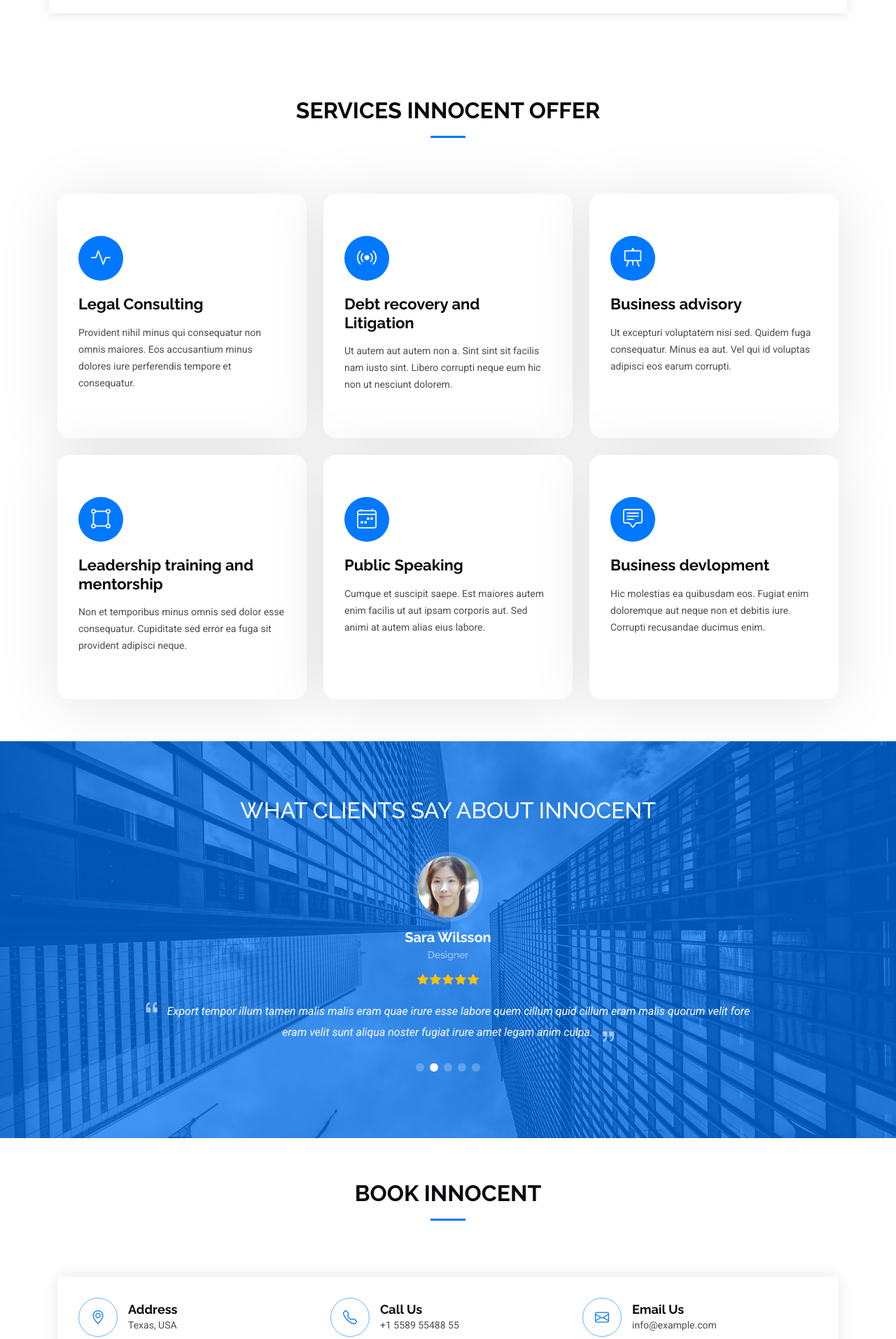
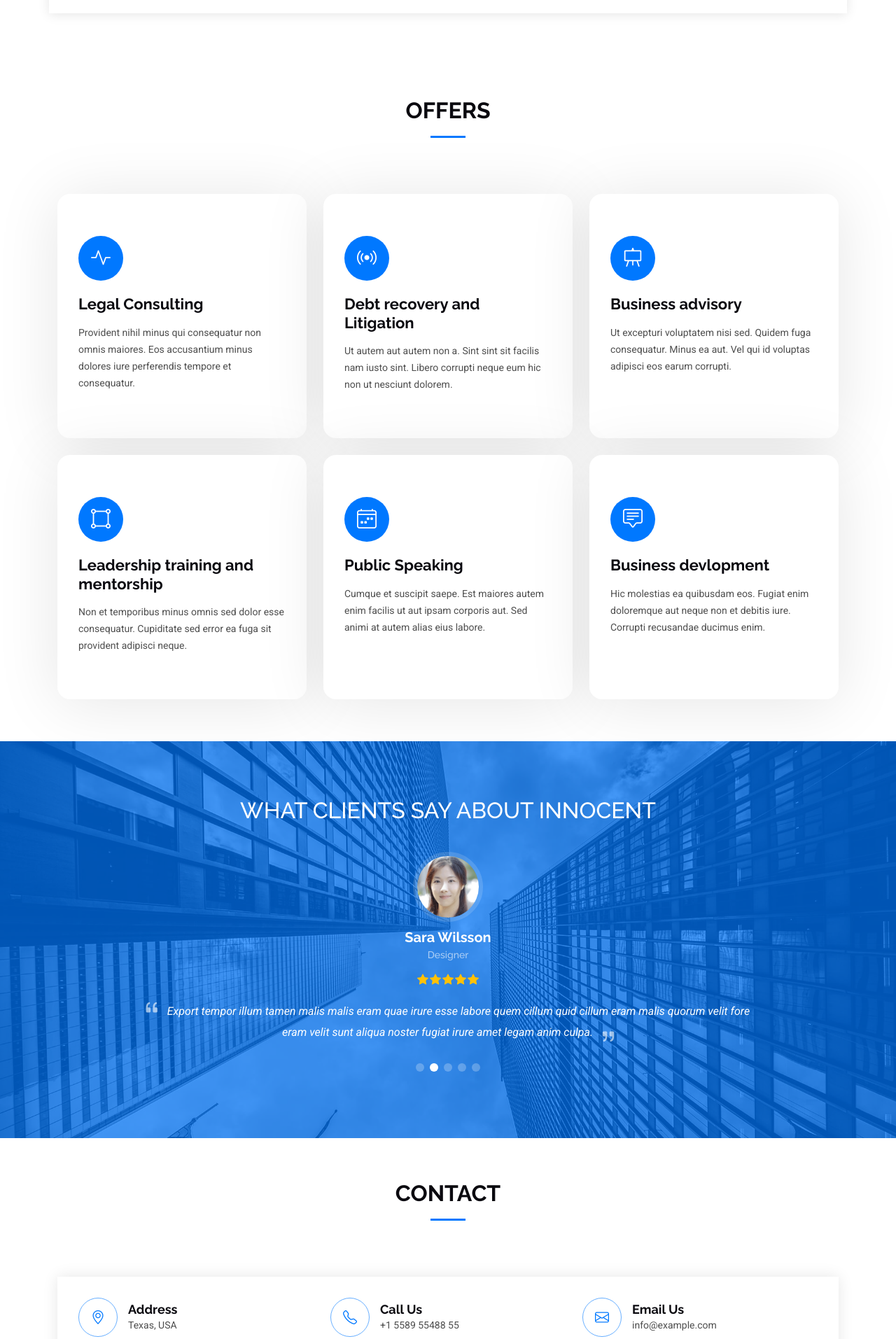
Before and after one commit to edememediong1/dr-innocent, a plain HTML site: page index.html in a window 1280 px wide. Shown: the part 1520-3433 px from the top of the page at 70% size. Drawn offline with Linux system fonts and the light colour scheme.

Commit message:
second commit

```diff
--- a/index.html
+++ b/index.html
@@ -149,7 +149,7 @@
 
       <!-- Section Title -->
       <div class="container section-title" data-aos="fade-up">
-        <h2>SERVICES INNOCENT OFFER</h2>
+        <h2>OFFERS</h2>
 
       </div><!-- End Section Title -->
 
@@ -359,7 +359,7 @@
 
       <!-- Section Title -->
       <div class="container section-title" data-aos="fade-up">
-        <h2>BOOK INNOCENT</h2>
+        <h2>CONTACT</h2>
       </div><!-- End Section Title -->
 
       <div class="container" data-aos="fade-up" data-aos-delay="100">
```
